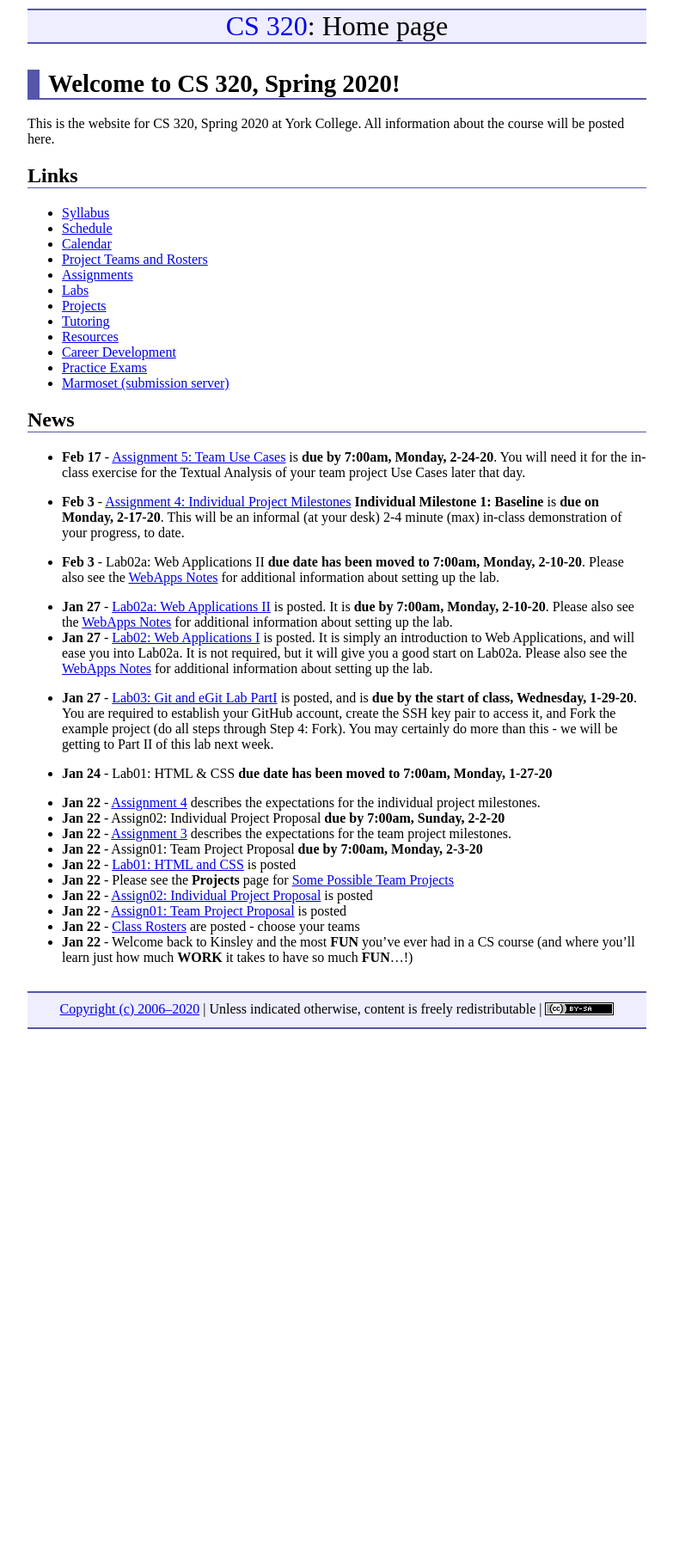
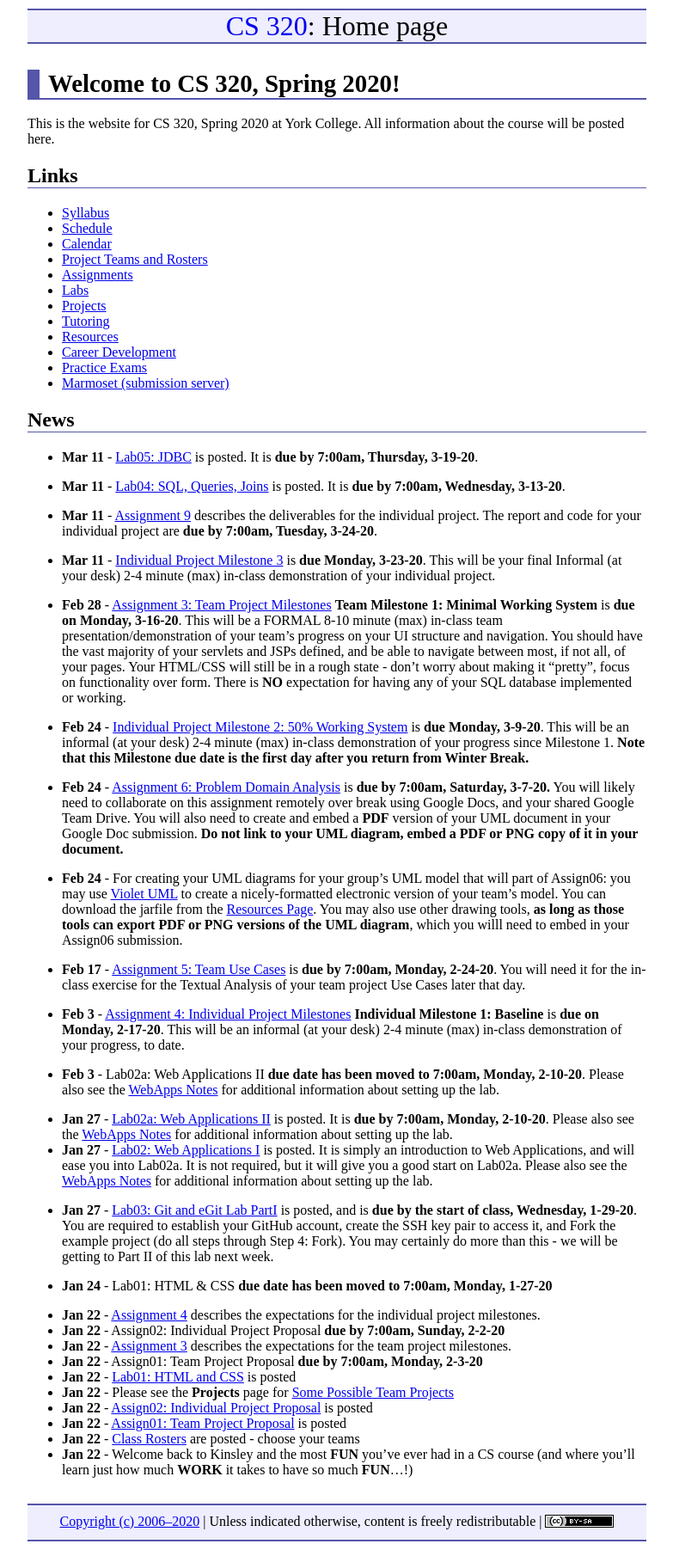
Before and after one commit to ycpcs/cs320-spring2020, a Jekyll site: the page built from index.md, in a window 1280 px wide. Shown: the whole page at 86% size, without its empty margins (248-1031 px from the left). Built offline with Jekyll 4.4.1, drawn with Linux system fonts in a browser that asks for light colours; before the commit the page ends 1207 px from its top, so only the background shows below that.

Commit message:
updated news and lab05 due date

```diff
--- a/index.md
+++ b/index.md
@@ -48,9 +48,11 @@ All information about the course will be posted here.
 
 * **Mar 18** - [Team Project Milestone 2: 50% Working System](assign/assign03.html) is **due Monday, 3-30-20**.  This will be a FORMAL 8-10 minute (max) in-class team presentation/demonstration of your team's progress since milestone 1.  SQL database functionality is **NOT** required for this milestone (but **IS** required for the third milestone.)
 
-* **Mar 11** - [Lab06: ORM](labs/lab06.html) is posted.  It is **due by 7:00am, Thursday, 3-26-20**.
+* **Mar 18** - [Lab06: ORM](labs/lab06.html) is posted.  It is **due by 7:00am, Thursday, 3-26-20**.
 
-* **Mar 11** - [Lab05: JDBC](labs/lab05.html) is posted.  It is **due by 7:00am, Sunday, 3-15-20**.
+-->
+
+* **Mar 11** - [Lab05: JDBC](labs/lab05.html) is posted.  It is **due by 7:00am, Thursday, 3-19-20**.
 
 * **Mar 11** - [Lab04: SQL, Queries, Joins](labs/lab04.html) is posted.  It is **due by 7:00am, Wednesday, 3-13-20**.
 
@@ -58,15 +60,13 @@ All information about the course will be posted here.
 
 * **Mar 11** - [Individual Project Milestone 3](assign/assign04.html) is **due Monday, 3-23-20**.  This will be your final Informal (at your desk) 2-4 minute (max) in-class demonstration of your individual project.
 
-* **Feb 28** - [Assignment 3: Team Project Milestones](assign/assign03.html) **Team Milestone 1: Minimal Working System** is **due on Monday, 3-23-20**.    This will be a FORMAL 8-10 minute (max) in-class team presentation/demonstration of your team's progress on your UI structure and navigation.  You should have the vast majority of your servlets and JSPs defined, and be able to navigate between most, if not all, of your pages.  Your HTML/CSS will still be in a rough state - don't worry about making it "pretty", focus on functionality over form.  There is **NO** expectation for having any of your SQL database implemented or working.
+* **Feb 28** - [Assignment 3: Team Project Milestones](assign/assign03.html) **Team Milestone 1: Minimal Working System** is **due on Monday, 3-16-20**.    This will be a FORMAL 8-10 minute (max) in-class team presentation/demonstration of your team's progress on your UI structure and navigation.  You should have the vast majority of your servlets and JSPs defined, and be able to navigate between most, if not all, of your pages.  Your HTML/CSS will still be in a rough state - don't worry about making it "pretty", focus on functionality over form.  There is **NO** expectation for having any of your SQL database implemented or working.
 
 * **Feb 24** - [Individual Project Milestone 2: 50% Working System](assign/assign04.html) is **due Monday, 3-9-20**.  This will be an informal (at your desk) 2-4 minute (max) in-class demonstration of your progress since Milestone 1.  **Note that this Milestone due date is the first day after you return from Winter Break.**
 
 * **Feb 24** - [Assignment 6: Problem Domain Analysis](assign/assign06.html) is **due by 7:00am, Saturday, 3-7-20.**  You will likely need to collaborate on this assignment remotely over break using Google Docs, and your shared Google Team Drive.  You will also need to create and embed a **PDF** version of your UML document in your Google Doc submission.  **Do not link to your UML diagram, embed a PDF or PNG copy of it in your document.**
 
 * **Feb 24** - For creating your UML diagrams for your group's UML model that will part of Assign06: you may use [Violet UML](http://alexdp.free.fr/violetumleditor/page.php) to create a nicely-formatted electronic version of your team's model.  You can download the jarfile from the [Resources Page](resources/index.html).  You may also use other drawing tools, **as long as those tools can export PDF or PNG versions of the UML diagram**, which you willl need to embed in your Assign06 submission.
-
--->
 
 * **Feb 17** - [Assignment 5: Team Use Cases](assign/assign05.html) is **due by 7:00am, Monday, 2-24-20**.  You will need it for the in-class exercise for the Textual Analysis of your team project Use Cases later that day.
 
```
Also changed, not shown: labs/index.md (+1 -1 lines), 4 other files.
